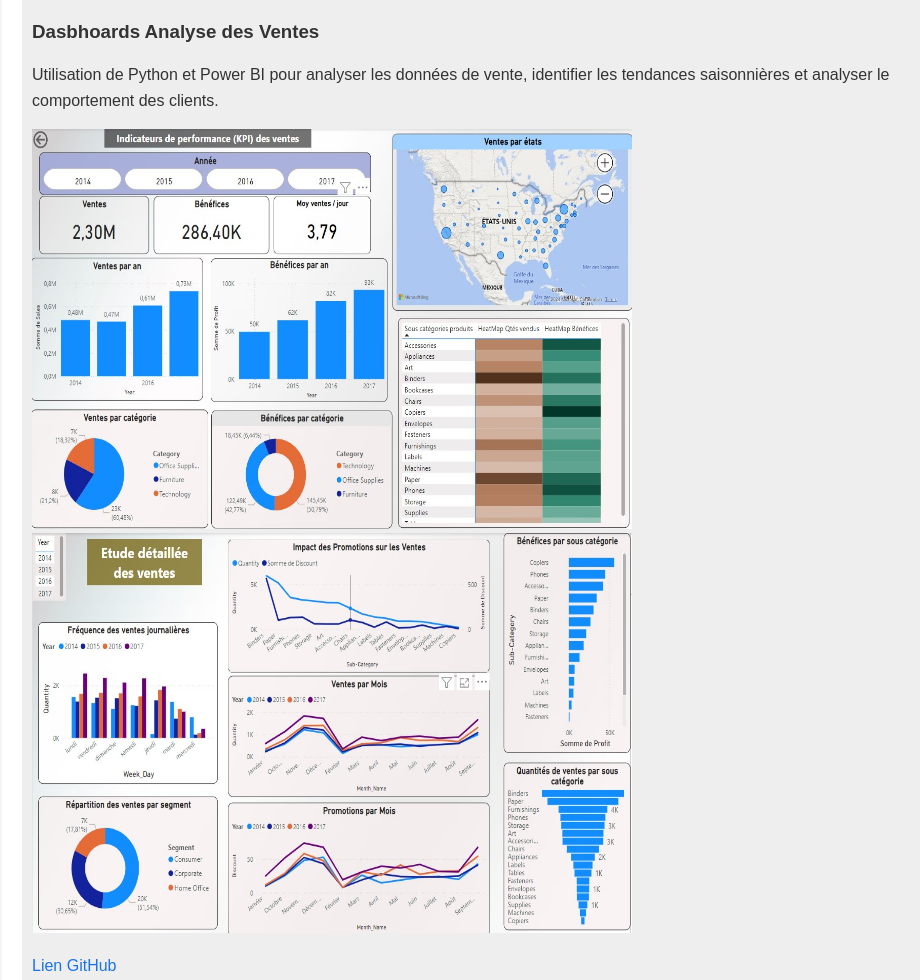
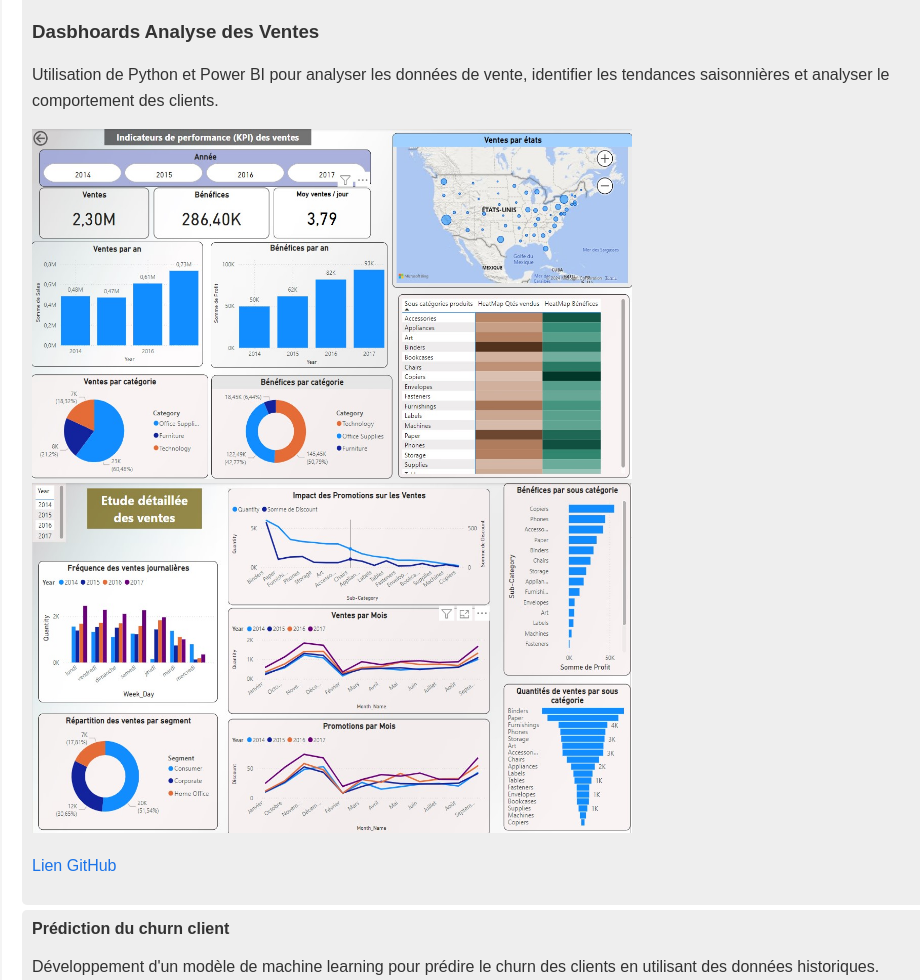
Before and after one commit to SylviaPokam89/Sylvia-POKAM.github.io, a plain HTML site: page index.html in a window 1280 px wide. Shown: the part 1820-2800 px from the top of the page, without its empty margins (126-1046 px from the left). Drawn offline with Linux system fonts and the light colour scheme.

Commit message:
Update index.html

```diff
--- a/index.html
+++ b/index.html
@@ -168,8 +168,8 @@
             <li>
                <h3>Dasbhoards Analyse des Ventes</h3>
 	       <p>Utilisation de Python et Power BI pour analyser les données de vente, identifier les tendances saisonnières et analyser le comportement des clients.</p>
-               <img src="images/Dasboard KPI des ventes.jpg" alt="Dasboard KPI" style="width:600px; height:400px; margin-right: 30px;">
-               <img src="images/Etude détaillée des ventes.jpg" alt="Dasboard détails des ventes" style="width:600px; height:400px;">
+               <img src="images/Dasboard KPI des ventes.jpg" alt="Dasboard KPI" style="width:600px; height:350px; margin-right: 30px;">
+               <img src="images/Etude détaillée des ventes.jpg" alt="Dasboard détails des ventes" style="width:600px; height:350px;">
 		<p><a href="https://github.com/SylviaPokam89/PowerBI" target="_blank">Lien GitHub</a></p>
             </li>
             <li>
```
